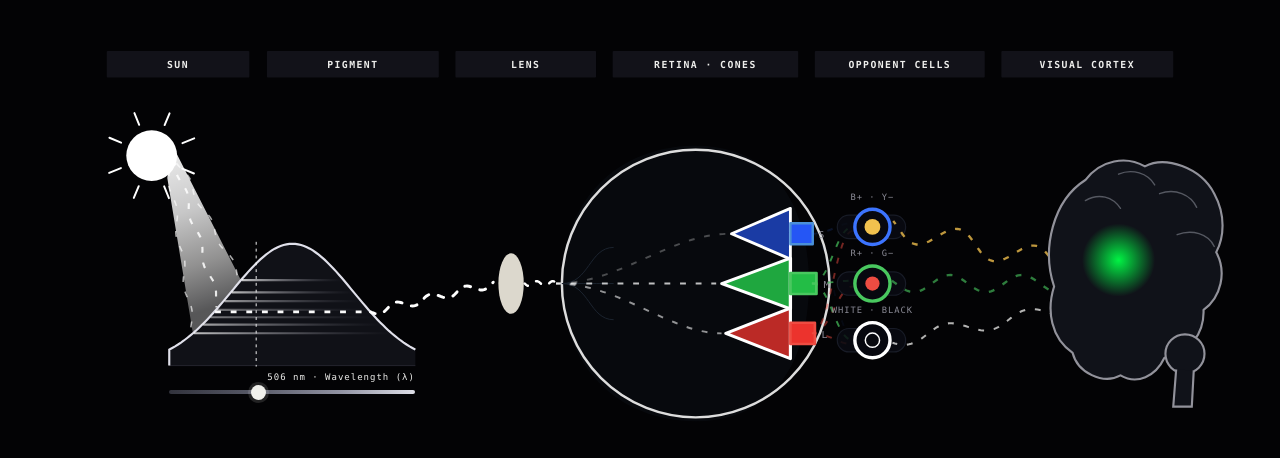
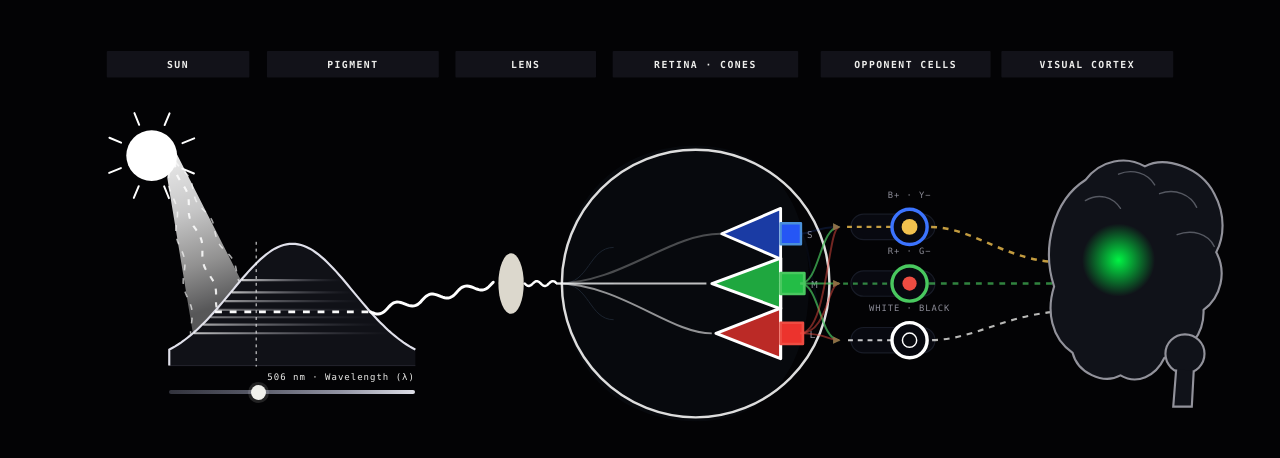
Before and after one commit to boepil/Light-and-Color-Wiki, a plain HTML site: page color-journey.htm in a window 1280 px wide. Drawn offline with Linux system fonts and the light colour scheme.

Commit message:
Align color-journey with illustration: precise cone-to-cell axon routing with arrowheads and hatched biological action potential tracts

```diff
--- a/color-journey.htm
+++ b/color-journey.htm
@@ -111,6 +111,15 @@
           <stop id="glowStart" offset="0%" stop-color="#4a90d9" stop-opacity=".95"/>
           <stop id="glowEnd" offset="100%" stop-color="#4a90d9" stop-opacity="0"/>
         </radialGradient>
+        <marker id="arrow-blue" viewBox="0 0 8 8" refX="6" refY="4" markerWidth="5" markerHeight="5" orient="auto">
+          <path d="M1,1 L7,4 L1,7 Z" fill="#3c74ff"/>
+        </marker>
+        <marker id="arrow-green" viewBox="0 0 8 8" refX="6" refY="4" markerWidth="5" markerHeight="5" orient="auto">
+          <path d="M1,1 L7,4 L1,7 Z" fill="#49c85f"/>
+        </marker>
+        <marker id="arrow-red" viewBox="0 0 8 8" refX="6" refY="4" markerWidth="5" markerHeight="5" orient="auto">
+          <path d="M1,1 L7,4 L1,7 Z" fill="#ee4c42"/>
+        </marker>
       </defs>
 
       <g aria-hidden="true">
@@ -118,13 +127,13 @@
         <rect class="stage-tab" x="218" y="38" width="176" height="27" rx="1"/>
         <rect class="stage-tab" x="411" y="38" width="144" height="27" rx="1"/>
         <rect class="stage-tab" x="572" y="38" width="190" height="27" rx="1"/>
-        <rect class="stage-tab" x="779" y="38" width="174" height="27" rx="1"/>
+        <rect class="stage-tab" x="785" y="38" width="174" height="27" rx="1"/>
         <rect class="stage-tab" x="970" y="38" width="176" height="27" rx="1"/>
         <text class="stage-label" x="127" y="55" text-anchor="middle">SUN</text>
         <text class="stage-label" x="306" y="55" text-anchor="middle">PIGMENT</text>
         <text class="stage-label" x="483" y="55" text-anchor="middle">LENS</text>
         <text class="stage-label" x="667" y="55" text-anchor="middle">RETINA · CONES</text>
-        <text class="stage-label" x="866" y="55" text-anchor="middle">OPPONENT CELLS</text>
+        <text class="stage-label" x="872" y="55" text-anchor="middle">OPPONENT CELLS</text>
         <text class="stage-label" x="1058" y="55" text-anchor="middle">VISUAL CORTEX</text>
       </g>
 
@@ -165,61 +174,68 @@
       </g>
 
       <g id="cones" aria-hidden="true">
-        <g id="coneS" transform="translate(730,225)">
+        <g id="coneS" transform="translate(720,225)">
           <path class="cone-body" d="M-34,0 L24,-24 L24,24 Z" fill="#2556f5" stroke="#f4f3ea" stroke-width="2.8" stroke-linejoin="round"/>
-          <path class="cone-stem" d="M24,-10 L46,-10 L46,10 L24,10 Z" fill="#2556f5" stroke="#4a90d9" stroke-width="2.4" stroke-linejoin="round"/>
-          <text class="svg-muted" x="52" y="4">S</text>
+          <path class="cone-stem" d="M24,-10 L44,-10 L44,10 L24,10 Z" fill="#2556f5" stroke="#4a90d9" stroke-width="2.4" stroke-linejoin="round"/>
+          <text class="svg-muted" x="50" y="4">S</text>
         </g>
-        <g id="coneM" transform="translate(730,276)">
+        <g id="coneM" transform="translate(720,276)">
           <path class="cone-body" d="M-34,0 L24,-24 L24,24 Z" fill="#23bd46" stroke="#f4f3ea" stroke-width="2.8" stroke-linejoin="round"/>
-          <path class="cone-stem" d="M24,-10 L46,-10 L46,10 L24,10 Z" fill="#23bd46" stroke="#49c85f" stroke-width="2.4" stroke-linejoin="round"/>
-          <text class="svg-muted" x="52" y="4">M</text>
+          <path class="cone-stem" d="M24,-10 L44,-10 L44,10 L24,10 Z" fill="#23bd46" stroke="#49c85f" stroke-width="2.4" stroke-linejoin="round"/>
+          <text class="svg-muted" x="50" y="4">M</text>
         </g>
-        <g id="coneL" transform="translate(730,327)">
+        <g id="coneL" transform="translate(720,327)">
           <path class="cone-body" d="M-34,0 L24,-24 L24,24 Z" fill="#ec332d" stroke="#f4f3ea" stroke-width="2.8" stroke-linejoin="round"/>
-          <path class="cone-stem" d="M24,-10 L46,-10 L46,10 L24,10 Z" fill="#ec332d" stroke="#ee4c42" stroke-width="2.4" stroke-linejoin="round"/>
-          <text class="svg-muted" x="52" y="4">L</text>
+          <path class="cone-stem" d="M24,-10 L44,-10 L44,10 L24,10 Z" fill="#ec332d" stroke="#ee4c42" stroke-width="2.4" stroke-linejoin="round"/>
+          <text class="svg-muted" x="50" y="4">L</text>
         </g>
       </g>
 
+      <!-- Cone Axon Bus with Terminal Arrowheads entering Opponent Somata -->
       <g id="opponentInputs" fill="none" aria-hidden="true">
-        <!-- B/Y Inputs from S, M, L -->
-        <path id="byS" d="M776,225 C795,225 802,214 818,214" stroke="#3c74ff" stroke-width="2"/>
-        <path id="byM" d="M776,276 C795,276 800,218 818,218" stroke="#49c85f" stroke-width="2"/>
-        <path id="byL" d="M776,327 C795,327 800,222 818,222" stroke="#ee4c42" stroke-width="2"/>
-        <!-- R/G Inputs strictly from M, L -->
-        <path id="rgM" d="M776,276 C795,276 802,273 818,273" stroke="#49c85f" stroke-width="2"/>
-        <path id="rgL" d="M776,327 C795,327 802,279 818,279" stroke="#ee4c42" stroke-width="2"/>
-        <!-- Achromatic White/Black Inputs from S, M, L -->
-        <path id="bwS" d="M776,225 C795,225 800,330 818,330" stroke="#3c74ff" stroke-width="2"/>
-        <path id="bwM" d="M776,276 C795,276 800,334 818,334" stroke="#49c85f" stroke-width="2"/>
-        <path id="bwL" d="M776,327 C795,327 802,338 818,338" stroke="#ee4c42" stroke-width="2"/>
+        <!-- Blue (S) Cone branches to B/Y (top) and White/Black (bottom) ONLY -->
+        <path id="byS" d="M764,225 C776,225 780,218 804,218" stroke="#3c74ff" stroke-width="2" marker-end="url(#arrow-blue)"/>
+        <path id="bwS" d="M764,225 C776,225 776,334 804,334" stroke="#3c74ff" stroke-width="2" marker-end="url(#arrow-blue)"/>
+
+        <!-- Green (M) Cone branches to B/Y, R/G, and White/Black -->
+        <path id="byM" d="M764,276 C784,276 784,218 804,218" stroke="#49c85f" stroke-width="2" marker-end="url(#arrow-green)"/>
+        <path id="rgM" d="M764,276 L804,276" stroke="#49c85f" stroke-width="2" marker-end="url(#arrow-green)"/>
+        <path id="bwM" d="M764,276 C784,276 784,334 804,334" stroke="#49c85f" stroke-width="2" marker-end="url(#arrow-green)"/>
+
+        <!-- Red (L) Cone branches to B/Y, R/G, and White/Black -->
+        <path id="byL" d="M764,327 C792,327 792,218 804,218" stroke="#ee4c42" stroke-width="2" marker-end="url(#arrow-red)"/>
+        <path id="rgL" d="M764,327 C792,327 792,276 804,276" stroke="#ee4c42" stroke-width="2" marker-end="url(#arrow-red)"/>
+        <path id="bwL" d="M764,327 C792,327 792,334 804,334" stroke="#ee4c42" stroke-width="2" marker-end="url(#arrow-red)"/>
       </g>
 
       <g id="opponentCells" aria-hidden="true">
         <!-- B/Y Cell (Center-Surround Receptive Field) -->
-        <rect x="802" y="206" width="70" height="24" rx="12" fill="#090b12" stroke="#1c202d" stroke-width="1.2" opacity="0.85"/>
-        <text class="svg-muted" x="838" y="190" text-anchor="middle">B+ · Y−</text>
-        <circle id="byRing" cx="838" cy="218" r="18" fill="#07080f" stroke="#f2c14e" stroke-width="3.5"/>
-        <circle id="byInner" cx="838" cy="218" r="9" fill="#3c74ff"/>
+        <rect x="816" y="205" width="86" height="26" rx="13" fill="#090b12" stroke="#1c202d" stroke-width="1.2" opacity="0.85"/>
+        <path id="somaInputBY" d="M808,218 L862,218" fill="none" stroke="#f2c14e" stroke-width="2.2" stroke-dasharray="5 5" opacity="0.7"/>
+        <text class="svg-muted" x="876" y="188" text-anchor="middle">B+ · Y−</text>
+        <circle id="byRing" cx="876" cy="218" r="18" fill="#07080f" stroke="#f2c14e" stroke-width="3.5"/>
+        <circle id="byInner" cx="876" cy="218" r="9" fill="#3c74ff"/>
 
         <!-- R/G Cell (Center-Surround Receptive Field) -->
-        <rect x="802" y="264" width="70" height="24" rx="12" fill="#090b12" stroke="#1c202d" stroke-width="1.2" opacity="0.85"/>
-        <text class="svg-muted" x="838" y="248" text-anchor="middle">R+ · G−</text>
-        <circle id="rgRing" cx="838" cy="276" r="18" fill="#07080f" stroke="#ee4c42" stroke-width="3.5"/>
-        <circle id="rgInner" cx="838" cy="276" r="9" fill="#49c85f"/>
+        <rect x="816" y="263" width="86" height="26" rx="13" fill="#090b12" stroke="#1c202d" stroke-width="1.2" opacity="0.85"/>
+        <path id="somaInputRG" d="M808,276 L862,276" fill="none" stroke="#ee4c42" stroke-width="2.2" stroke-dasharray="5 5" opacity="0.7"/>
+        <text class="svg-muted" x="876" y="246" text-anchor="middle">R+ · G−</text>
+        <circle id="rgRing" cx="876" cy="276" r="18" fill="#07080f" stroke="#ee4c42" stroke-width="3.5"/>
+        <circle id="rgInner" cx="876" cy="276" r="9" fill="#49c85f"/>
 
         <!-- White/Black Luminance Cell -->
-        <rect x="802" y="322" width="70" height="24" rx="12" fill="#090b12" stroke="#1c202d" stroke-width="1.2" opacity="0.85"/>
-        <text class="svg-muted" x="838" y="306" text-anchor="middle">WHITE · BLACK</text>
-        <circle id="bwRing" cx="838" cy="334" r="18" fill="#07080f" stroke="#ffffff" stroke-width="3.5"/>
-        <circle id="bwInner" cx="838" cy="334" r="8" fill="#08090f" stroke="#ffffff" stroke-width="1.5"/>
+        <rect x="816" y="321" width="86" height="26" rx="13" fill="#090b12" stroke="#1c202d" stroke-width="1.2" opacity="0.85"/>
+        <path id="somaInputBW" d="M808,334 L862,334" fill="none" stroke="#ffffff" stroke-width="2" stroke-dasharray="5 5" opacity="0.7"/>
+        <text class="svg-muted" x="876" y="304" text-anchor="middle">WHITE · BLACK</text>
+        <circle id="bwRing" cx="876" cy="334" r="18" fill="#07080f" stroke="#ffffff" stroke-width="3.5"/>
+        <circle id="bwInner" cx="876" cy="334" r="8" fill="#08090f" stroke="#ffffff" stroke-width="1.5"/>
       </g>
 
+      <!-- Biological Neural Axon Tracts to Visual Cortex (Hatched Action Potential Spikes) -->
       <g id="outputWaves" fill="none" aria-hidden="true">
-        <path id="outputBY" d="M858,218 C898,180 916,250 948,220 C973,196 986,239 1024,254" stroke="#4a90d9" stroke-width="2.4"/>
-        <path id="outputRG" d="M858,276 C898,317 916,238 948,276 C977,309 990,263 1024,276" stroke="#ee4c42" stroke-width="2.4"/>
-        <path id="outputBW" d="M858,334 C898,301 916,349 950,322 C979,299 993,338 1024,305" stroke="#eeeeec" stroke-width="2.1"/>
+        <path id="outputBY" d="M896,218 C940,218 970,250 1024,254" stroke="#4a90d9" stroke-width="2.6" stroke-dasharray="6 6"/>
+        <path id="outputRG" d="M896,276 C940,276 970,276 1024,276" stroke="#ee4c42" stroke-width="2.6" stroke-dasharray="6 6"/>
+        <path id="outputBW" d="M896,334 C940,334 970,310 1024,305" stroke="#eeeeec" stroke-width="2.2" stroke-dasharray="6 6"/>
       </g>
 
       <g id="brain" aria-hidden="true">
@@ -375,10 +391,9 @@
   function registerFlow(id, speed) {
     const element = byId(id);
     if (!element) return;
-    element.setAttribute('stroke-dasharray', '6 10');
     flowElements.push({ element, speed });
   }
-  ['sunStream1', 'sunStream2', 'sunStream3', 'rayS', 'rayM', 'rayL', 'selectedThroughPigment', 'beamToLens', 'beamIntoRetina', 'byS', 'byM', 'byL', 'rgM', 'rgL', 'bwS', 'bwM', 'bwL', 'outputBY', 'outputRG', 'outputBW'].forEach((id, index) => registerFlow(id, 16 + (index % 3) * 3));
+  ['sunStream1', 'sunStream2', 'sunStream3', 'rayS', 'rayM', 'rayL', 'selectedThroughPigment', 'beamToLens', 'beamIntoRetina', 'byS', 'byM', 'byL', 'rgM', 'rgL', 'bwS', 'bwM', 'bwL', 'somaInputBY', 'somaInputRG', 'somaInputBW', 'outputBY', 'outputRG', 'outputBW'].forEach((id, index) => registerFlow(id, 16 + (index % 3) * 3));
 
   const slider = byId('wlSlider');
   const refs = {
@@ -388,7 +403,8 @@
     rayS: byId('rayS'), rayM: byId('rayM'), rayL: byId('rayL'),
     byS: byId('byS'), byM: byId('byM'), byL: byId('byL'), rgM: byId('rgM'), rgL: byId('rgL'), bwS: byId('bwS'), bwM: byId('bwM'), bwL: byId('bwL'),
     coneS: byId('coneS'), coneM: byId('coneM'), coneL: byId('coneL'),
-    byRing: byId('byRing'), byInner: byId('byInner'), rgRing: byId('rgRing'), rgInner: byId('rgInner'), bwRing: byId('bwRing'), bwInner: byId('bwInner'), bwDisc: byId('bwDisc'),
+    somaInputBY: byId('somaInputBY'), somaInputRG: byId('somaInputRG'), somaInputBW: byId('somaInputBW'),
+    byRing: byId('byRing'), byInner: byId('byInner'), rgRing: byId('rgRing'), rgInner: byId('rgInner'), bwRing: byId('bwRing'), bwInner: byId('bwInner'),
     outputBY: byId('outputBY'), outputRG: byId('outputRG'), outputBW: byId('outputBW'), brainGlow: byId('brainGlow'), glowStart: byId('glowStart'), glowEnd: byId('glowEnd'),
     wlVal: byId('wlVal')
   };
@@ -534,14 +550,14 @@
     const scaleM = { x: 1.0 + 0.45 * mOp, y: 1.0 + 0.15 * mOp };
     const scaleL = { x: 1.0 + 0.45 * lOp, y: 1.0 + 0.15 * lOp };
 
-    refs.coneS.setAttribute('transform', `translate(730,225) translate(24,0) scale(${scaleS.x.toFixed(2)},${scaleS.y.toFixed(2)}) translate(-24,0)`);
-    refs.coneM.setAttribute('transform', `translate(730,276) translate(24,0) scale(${scaleM.x.toFixed(2)},${scaleM.y.toFixed(2)}) translate(-24,0)`);
-    refs.coneL.setAttribute('transform', `translate(730,327) translate(24,0) scale(${scaleL.x.toFixed(2)},${scaleL.y.toFixed(2)}) translate(-24,0)`);
+    refs.coneS.setAttribute('transform', `translate(720,225) translate(24,0) scale(${scaleS.x.toFixed(2)},${scaleS.y.toFixed(2)}) translate(-24,0)`);
+    refs.coneM.setAttribute('transform', `translate(720,276) translate(24,0) scale(${scaleM.x.toFixed(2)},${scaleM.y.toFixed(2)}) translate(-24,0)`);
+    refs.coneL.setAttribute('transform', `translate(720,327) translate(24,0) scale(${scaleL.x.toFixed(2)},${scaleL.y.toFixed(2)}) translate(-24,0)`);
 
     // Cone tip X coordinates
-    const tipS_X = 730 + 24 - 58 * scaleS.x;
-    const tipM_X = 730 + 24 - 58 * scaleM.x;
-    const tipL_X = 730 + 24 - 58 * scaleL.x;
+    const tipS_X = 720 + 24 - 58 * scaleS.x;
+    const tipM_X = 720 + 24 - 58 * scaleM.x;
+    const tipL_X = 720 + 24 - 58 * scaleL.x;
 
     refs.rayS.setAttribute('d', `M514,276 C580,276 630,225 ${tipS_X.toFixed(1)},225`);
     refs.rayM.setAttribute('d', `M514,276 L${tipM_X.toFixed(1)},276`);
@@ -564,29 +580,38 @@
     refs.coneM.querySelector('.cone-body').setAttribute('stroke', mOn ? '#ffffff' : '#334055');
     refs.coneL.querySelector('.cone-body').setAttribute('stroke', lOn ? '#ffffff' : '#334055');
 
-    // Cone → Opponent Neural Signal Lines
-    // B/Y inputs
+    // Cone → Opponent Neural Signal Lines (with Terminal Arrowheads)
+    // S cone outputs (B/Y and White/Black only)
     refs.byS.setAttribute('opacity', sOp.toFixed(2));
+    refs.bwS.setAttribute('opacity', (sOp * 0.35).toFixed(2));
+
+    // M cone outputs (B/Y, R/G, White/Black)
     refs.byM.setAttribute('opacity', mOp.toFixed(2));
+    refs.rgM.setAttribute('opacity', mOp.toFixed(2));
+    refs.bwM.setAttribute('opacity', mOp.toFixed(2));
+
+    // L cone outputs (B/Y, R/G, White/Black)
     refs.byL.setAttribute('opacity', lOp.toFixed(2));
+    refs.rgL.setAttribute('opacity', lOp.toFixed(2));
+    refs.bwL.setAttribute('opacity', lOp.toFixed(2));
 
-    // R/G inputs (M and L strictly)
-    refs.rgM.setAttribute('opacity', mOp.toFixed(2));
-    refs.rgL.setAttribute('opacity', lOp.toFixed(2));
+    // Straight Hatched Lines entering Somata
+    refs.somaInputBY.setAttribute('opacity', byActive ? (0.4 + 0.6 * Math.abs(byN)).toFixed(2) : '0.15');
+    refs.somaInputBY.setAttribute('stroke', byN >= 0 ? '#3c74ff' : '#f2c14e');
 
-    // Achromatic W/B inputs (S, M, L)
-    refs.bwS.setAttribute('opacity', (sOp * 0.35).toFixed(2));
-    refs.bwM.setAttribute('opacity', mOp.toFixed(2));
-    refs.bwL.setAttribute('opacity', lOp.toFixed(2));
+    refs.somaInputRG.setAttribute('opacity', rgActive ? (0.4 + 0.6 * Math.abs(rgN)).toFixed(2) : '0.15');
+    refs.somaInputRG.setAttribute('stroke', rgN >= 0 ? '#ee4c42' : '#49c85f');
+
+    refs.somaInputBW.setAttribute('opacity', bwActive ? (0.35 + 0.65 * valueLevel).toFixed(2) : '0.15');
 
     // Opponent cell states (Center-Surround Receptive Field Opponency)
     if (byActive) {
       if (byN >= 0) {
-        // Blue dominant (e.g. Short Wavelengths): Yellow surround, Blue center
+        // Blue dominant: Yellow surround, Blue center
         refs.byRing.setAttribute('stroke', '#f2c14e');
         refs.byInner.setAttribute('fill', '#3c74ff');
       } else {
-        // Yellow dominant (e.g. 570-590nm): Blue surround, Yellow center
+        // Yellow dominant: Blue surround, Yellow center
         refs.byRing.setAttribute('stroke', '#3c74ff');
         refs.byInner.setAttribute('fill', '#f2c14e');
       }
@@ -599,11 +624,11 @@
 
     if (rgActive) {
       if (rgN >= 0) {
-        // Red dominant (e.g. Long Wavelengths / Red): Red surround, Green center
+        // Red dominant: Red surround, Green center
         refs.rgRing.setAttribute('stroke', '#ee4c42');
         refs.rgInner.setAttribute('fill', '#49c85f');
       } else {
-        // Green dominant (e.g. Middle Wavelengths / Green): Green surround, Red center
+        // Green dominant: Green surround, Red center
         refs.rgRing.setAttribute('stroke', '#49c85f');
         refs.rgInner.setAttribute('fill', '#ee4c42');
       }
@@ -618,27 +643,24 @@
     refs.bwInner.setAttribute('stroke', bwActive ? (valueLevel > 0.4 ? '#ffffff' : '#666670') : '#222430');
     refs.bwInner.setAttribute('opacity', bwActive ? '1' : '0.3');
 
-    // Selective output wave transmission to Visual Cortex (Brain)
+    // Biological Neural Transmission Tracts to Visual Cortex (Hatched Spike Trains)
     if (byActive) {
       refs.outputBY.setAttribute('stroke', outputBYColor);
-      refs.outputBY.setAttribute('d', wavePath(858, 218, 1024, 254, 3 + 14 * Math.abs(byN), 2.1, byN * .8));
-      refs.outputBY.setAttribute('opacity', (0.35 + 0.65 * Math.abs(byN)).toFixed(2));
+      refs.outputBY.setAttribute('opacity', (0.4 + 0.6 * Math.abs(byN)).toFixed(2));
     } else {
       refs.outputBY.setAttribute('opacity', '0');
     }
 
     if (rgActive) {
       refs.outputRG.setAttribute('stroke', outputRGColor);
-      refs.outputRG.setAttribute('d', wavePath(858, 276, 1024, 276, 3 + 14 * Math.abs(rgN), 2.25, rgN * .8));
-      refs.outputRG.setAttribute('opacity', (0.35 + 0.65 * Math.abs(rgN)).toFixed(2));
+      refs.outputRG.setAttribute('opacity', (0.4 + 0.6 * Math.abs(rgN)).toFixed(2));
     } else {
       refs.outputRG.setAttribute('opacity', '0');
     }
 
     if (bwActive) {
-      refs.outputBW.setAttribute('stroke', valueLevel > 0.5 ? '#eeeeec' : '#777985');
-      refs.outputBW.setAttribute('d', wavePath(858, 334, 1024, 305, 2 + 8 * valueLevel, 2.0, valueLevel * .6));
-      refs.outputBW.setAttribute('opacity', (0.3 + 0.7 * valueLevel).toFixed(2));
+      refs.outputBW.setAttribute('stroke', valueLevel > 0.5 ? '#eeeeec' : '#888892');
+      refs.outputBW.setAttribute('opacity', (0.35 + 0.65 * valueLevel).toFixed(2));
     } else {
       refs.outputBW.setAttribute('opacity', '0');
     }
@@ -665,15 +687,15 @@
     // Dynamic cone pulse reaction on X
     if (op.S > 0) {
       const scaleSX = 1.0 + (0.4 + 0.1 * Math.sin(elapsed * 6)) * op.S;
-      refs.coneS.setAttribute('transform', `translate(730,225) translate(24,0) scale(${scaleSX.toFixed(2)},1.08) translate(-24,0)`);
+      refs.coneS.setAttribute('transform', `translate(720,225) translate(24,0) scale(${scaleSX.toFixed(2)},1.08) translate(-24,0)`);
     }
     if (op.M > 0) {
       const scaleMX = 1.0 + (0.4 + 0.1 * Math.sin(elapsed * 6)) * op.M;
-      refs.coneM.setAttribute('transform', `translate(730,276) translate(24,0) scale(${scaleMX.toFixed(2)},1.08) translate(-24,0)`);
+      refs.coneM.setAttribute('transform', `translate(720,276) translate(24,0) scale(${scaleMX.toFixed(2)},1.08) translate(-24,0)`);
     }
     if (op.L > 0) {
       const scaleLX = 1.0 + (0.4 + 0.1 * Math.sin(elapsed * 6)) * op.L;
-      refs.coneL.setAttribute('transform', `translate(730,327) translate(24,0) scale(${scaleLX.toFixed(2)},1.08) translate(-24,0)`);
+      refs.coneL.setAttribute('transform', `translate(720,327) translate(24,0) scale(${scaleLX.toFixed(2)},1.08) translate(-24,0)`);
     }
 
     if (byActive) {
```
